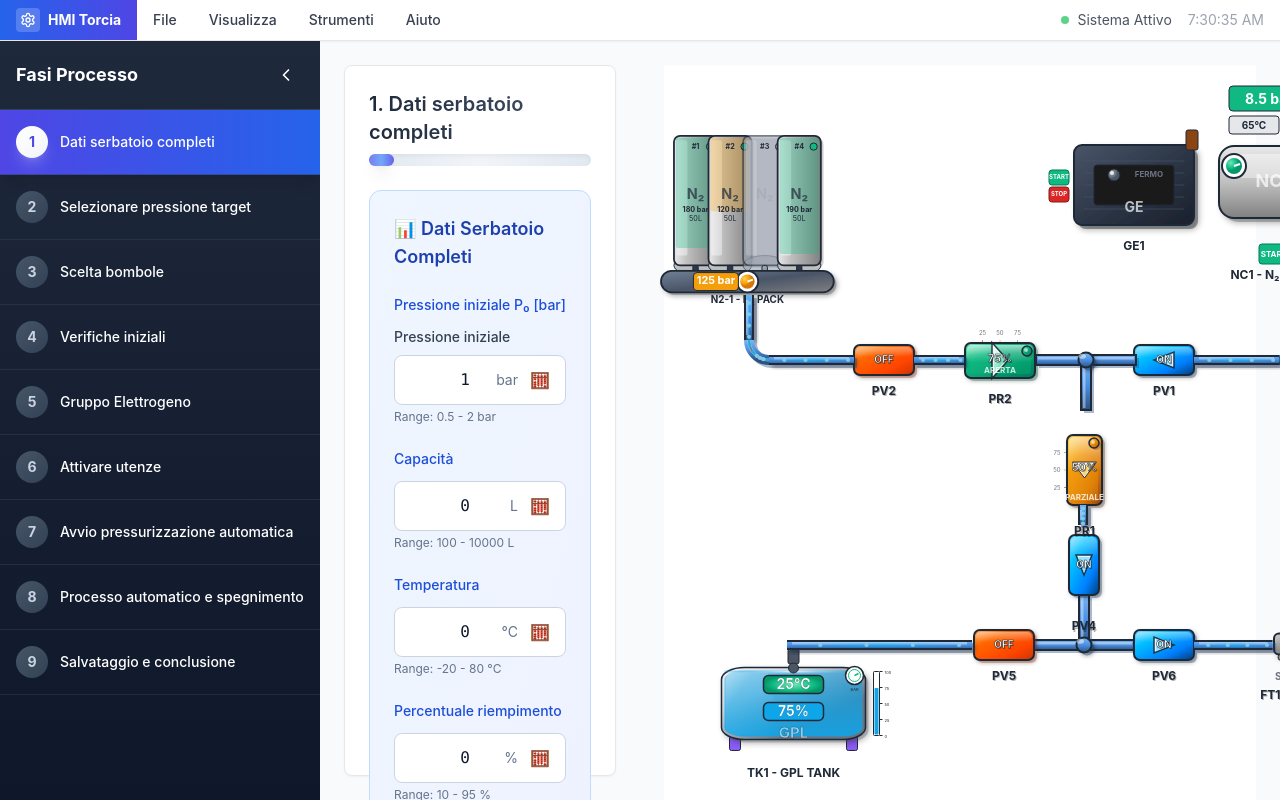
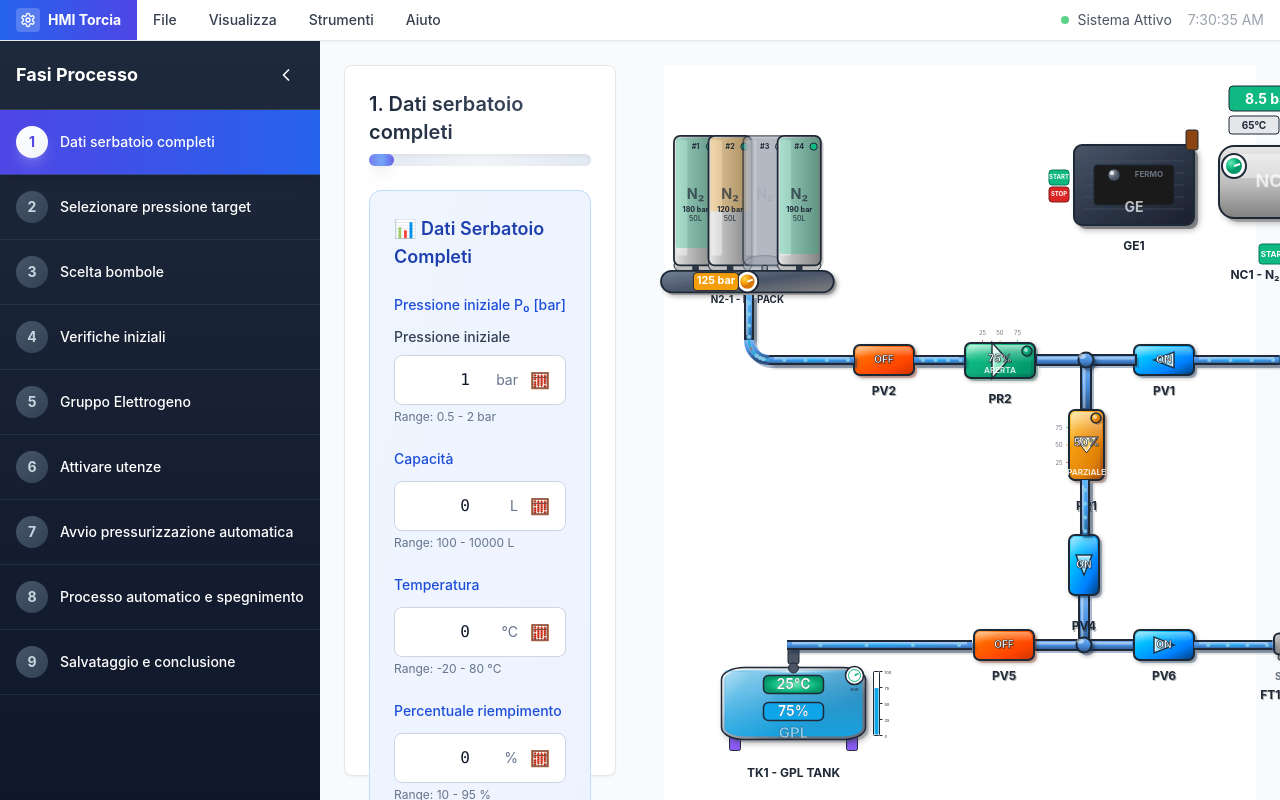
Before and after one commit to rimoric/torcia, a React (Vite) app: page / in a window 1280 px wide. Built offline with nearby package versions, Linux system fonts and the light colour scheme.

Commit message:
Update SchemaImpianto.tsx

```diff
--- a/src/SchemaImpianto.tsx
+++ b/src/SchemaImpianto.tsx
@@ -138,7 +138,7 @@ const SchemaImpianto = () => {
 		</div>
 
 		{/* Valvola Modulante PR1 - verticale con flusso verso il basso */}
-		<div className="absolute" style={{ left: '353px', top: '220px' }}>
+		<div className="absolute" style={{ left: '355px', top: '195px' }}>
 			<ValveModulating
 				value={valvePR1Value}
 				label="PR1"
@@ -335,12 +335,12 @@ const SchemaImpianto = () => {
 		</div>
 
 		{/* Tubo verticale cx */}
-		<div className="absolute" style={{ left: '394px', top: '320px' }}>
+		<div className="absolute" style={{ left: '396px', top: '295px' }}>
 		  <NitrogenStraightPipe
 		    orientation="vertical"
 		    hasFlow={true}
 		    size={0.5}
-		    length={40}
+		    length={110}
 		  />
 		</div>
 
```
